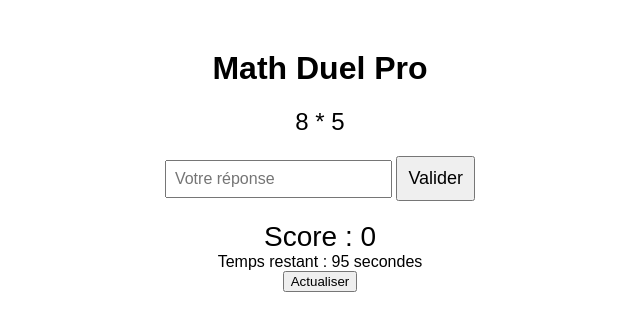
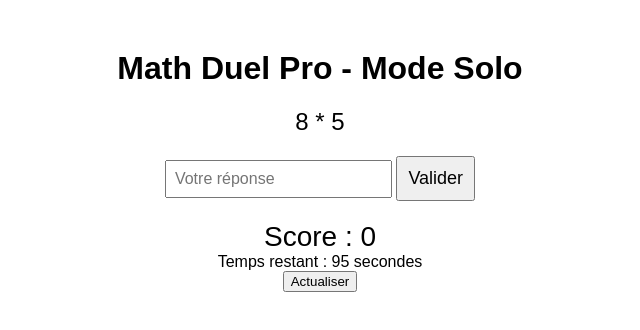
Before and after one commit to MathDuelPro/mathduelpro.github.io, a website: page solo.html in a window 1280 px wide. Shown: the whole page, without its empty margins (320-960 px from the left). Drawn offline with Linux system fonts and the light colour scheme.

Commit message:
Update solo.html

```diff
--- a/solo.html
+++ b/solo.html
@@ -3,7 +3,7 @@
 <head>
     <meta charset="UTF-8">
     <meta name="viewport" content="width=device-width, initial-scale=1.0">
-    <title>Math Duel Pro</title>
+    <title>Math Duel Pro - Mode Solo</title>
     <style>
         body {
             font-family: Arial, sans-serif;
@@ -33,7 +33,7 @@
     </style>
 </head>
 <body>
-    <h1>Math Duel Pro</h1>
+    <h1>Math Duel Pro - Mode Solo</h1>
 
     <div id="equation"></div>
 
```
